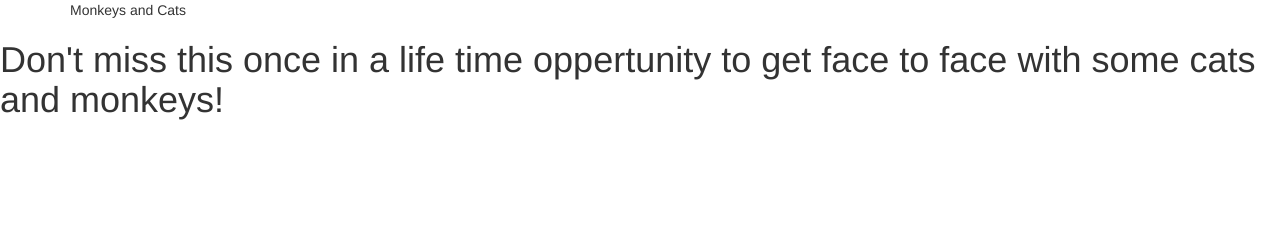
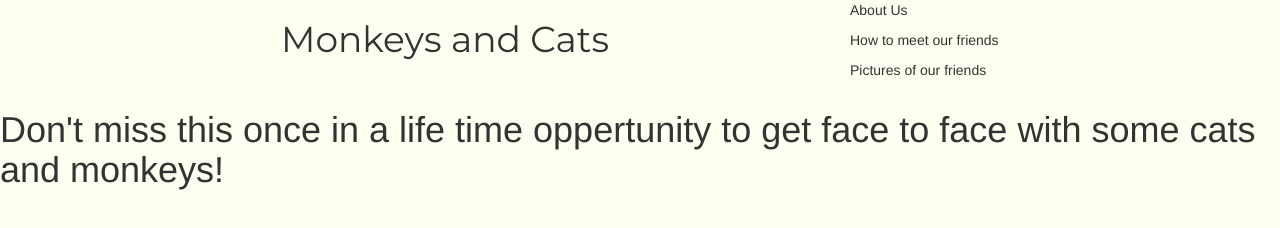
Before and after one commit to Bicodemus/CSCI-340, a plain HTML site: page labs/lab1/index.html in a window 1280 px wide. Drawn offline with nearby package versions, Linux system fonts and the light colour scheme.

Commit message:
started playing with colors and fonts

```diff
--- a/labs/lab1/index.html
+++ b/labs/lab1/index.html
@@ -2,10 +2,21 @@
 <html>
 <head>
   <link rel="stylesheet" href="https://maxcdn.bootstrapcdn.com/bootstrap/3.3.6/css/bootstrap.min.css"/>
+  <link href="https://fonts.googleapis.com/css?family=Montserrat&display=swap" rel="stylesheet">
+  <link rel="stylesheet" type="text/css" href="style.css"/>
   <title> Oppertunity Cat Monkey </title>
 </head>
 <body>
-  <header class="container"> Monkeys and Cats </header>
+  <header class="container">
+    <div class="row">
+      <h1 class="col-sm-8 text-center"> Monkeys and Cats </h1>
+      <nav class="col-sm-4 text-left">
+        <p> About Us </p>
+        <p> How to meet our friends </p>
+        <p> Pictures of our friends </p>
+      </nav>
+    </div>
+   </header>
   <h1> Don't miss this once in a life time oppertunity to get face to face with some cats and monkeys! </h1>
 </body>
 </html>
--- a/labs/lab1/style.css
+++ b/labs/lab1/style.css
@@ -0,0 +1,7 @@
+body {
+  background-color: #fffff2
+}
+
+header h1 {
+  font-family: 'Montserrat', sans-serif;
+}
```
